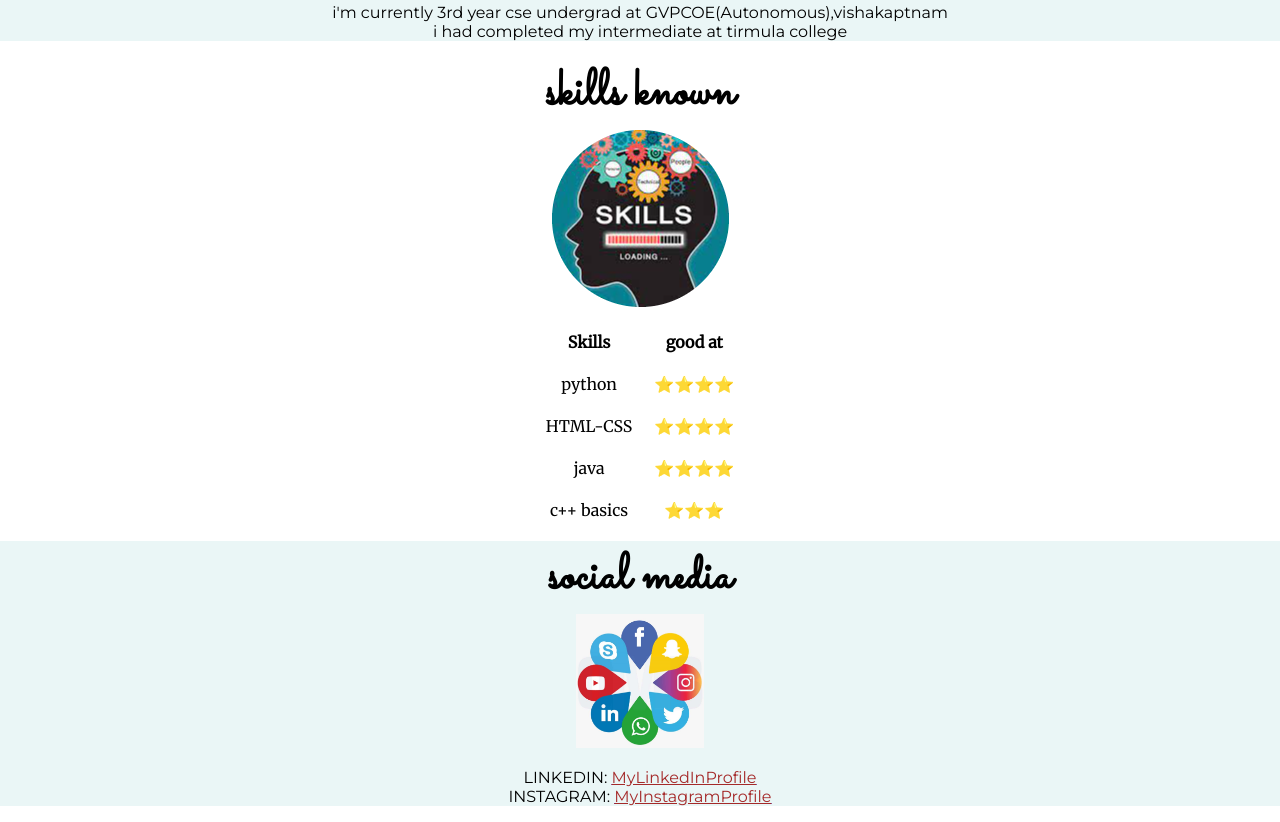
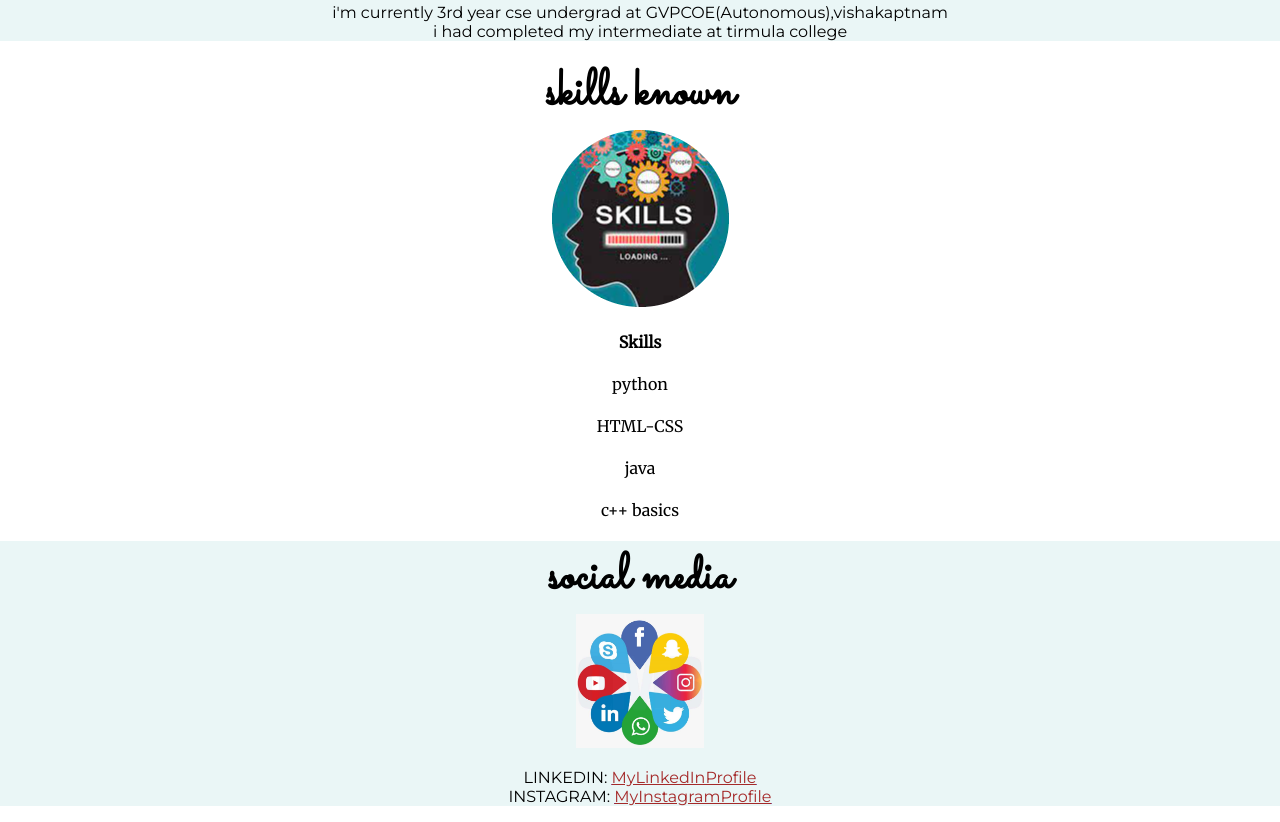
Before and after one commit to JagadeeshRavuripati/my-cv, a plain HTML site: page index.html in a window 1280 px wide. Shown: the part 1060-1882 px from the top of the page. Drawn offline with Linux system fonts and the light colour scheme.

Commit message:
Update index.html

```diff
--- a/index.html
+++ b/index.html
@@ -36,23 +36,22 @@
         <table cellspacing="20px" class="skills-table">
           <thead>
             <th>Skills</th>
-            <th>good at</th>
+
           </thead>
           <tr>
             <td>python</td>
-            <td>⭐⭐⭐⭐</td>
           </tr>
           <tr>
             <td>HTML-CSS</td></td>
-            <td>⭐⭐⭐⭐</td>
+
           </tr>
           <tr>
             <td>java</td>
-            <td>⭐⭐⭐⭐</td>
+
           </tr>
           <tr>
             <td>c++ basics</td>
-            <td>⭐⭐⭐</td>
+
           </tr>
         </table>
       </div>
```
